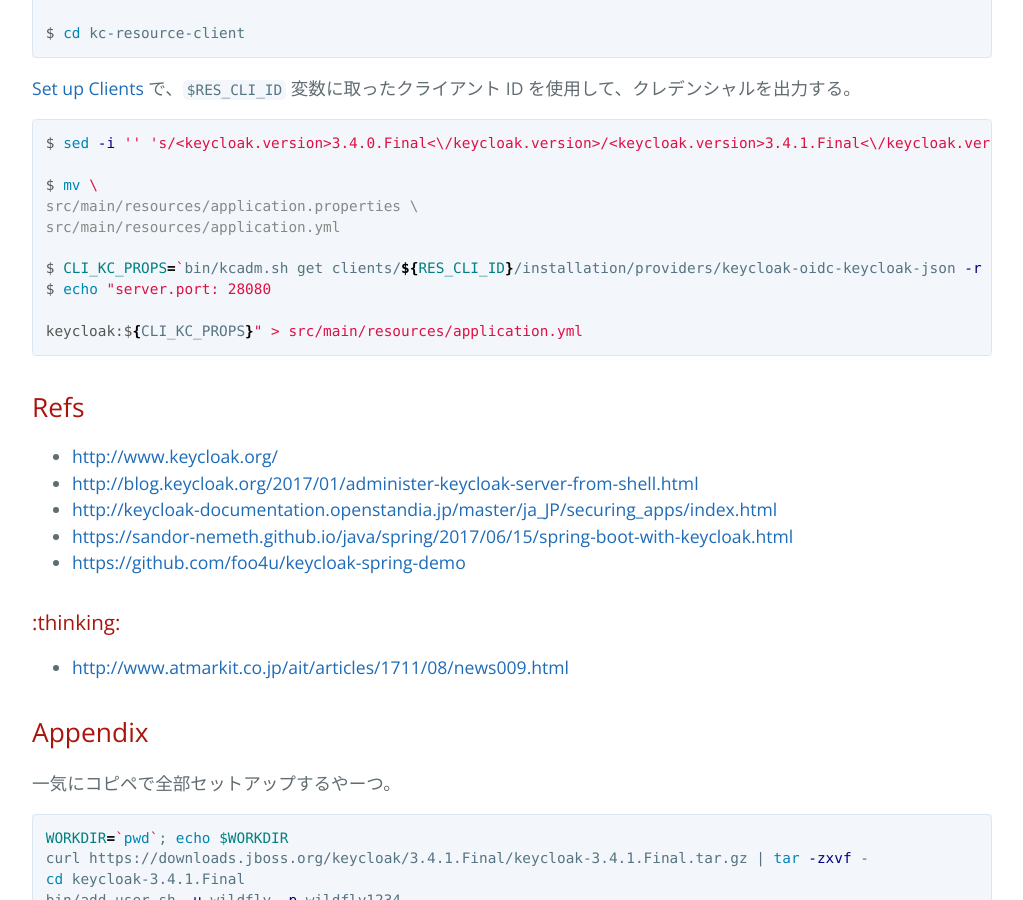
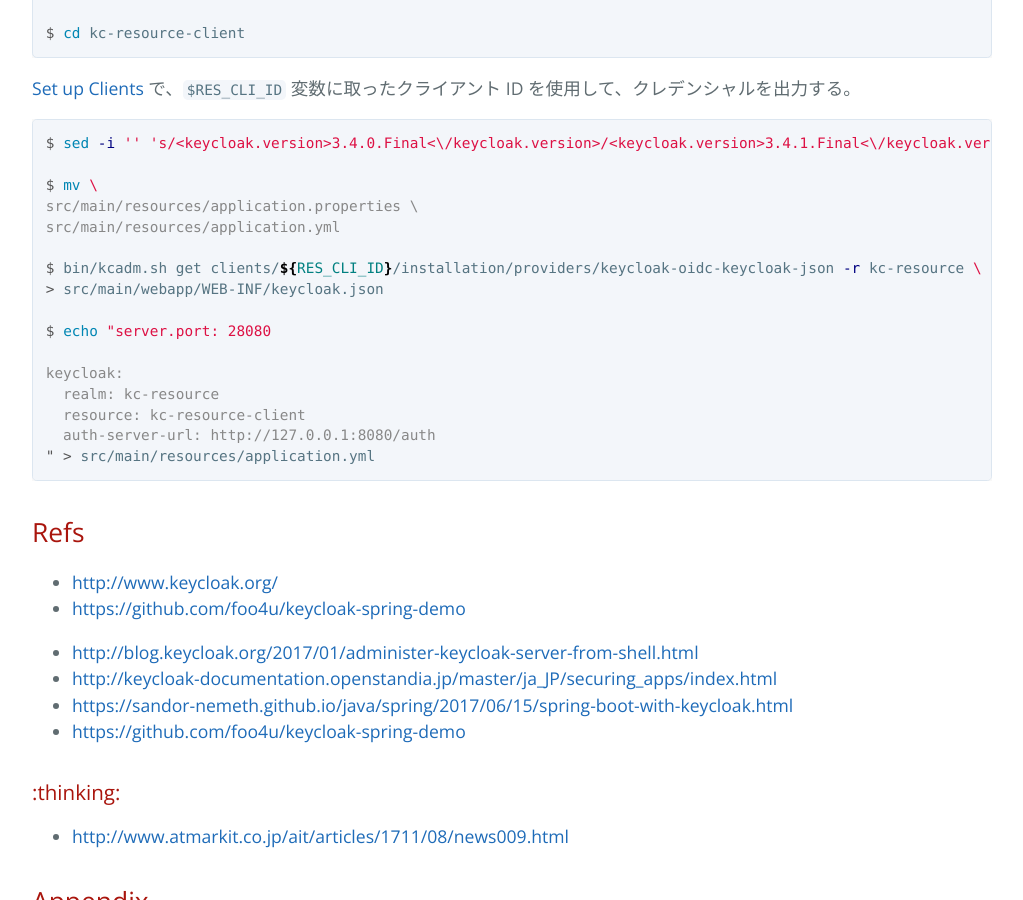
Before and after one commit to yo1000/blog.yo1000.com, a Jekyll site: the page built from _posts/2017-12-18-keycloak-demo.md, in a window 1280 px wide and 900 px high, scrolled down 5558 px. Shown: the whole window, without its empty margins (224-1247 px from the left). Built offline with Jekyll 4.4.1, drawn with Linux system fonts in a browser that asks for light colours; our own code applies the rules of GitHub Pages for plain Markdown files.

Commit message:
Update 2017-12-18-keycloak-demo.md

````diff
--- a/_posts/2017-12-18-keycloak-demo.md
+++ b/_posts/2017-12-18-keycloak-demo.md
@@ -262,15 +262,23 @@
 src/main/resources/application.properties \
 src/main/resources/application.yml
 
-$ CLI_KC_PROPS=`bin/kcadm.sh get clients/${RES_CLI_ID}/installation/providers/keycloak-oidc-keycloak-json -r kc-resource | grep -v confidential-port | sed -e s/[\"{},]*//g | sed s/\ :/:/g`
+$ bin/kcadm.sh get clients/${RES_CLI_ID}/installation/providers/keycloak-oidc-keycloak-json -r kc-resource \
+> src/main/webapp/WEB-INF/keycloak.json
+
 $ echo "server.port: 28080
 
-keycloak:${CLI_KC_PROPS}" > src/main/resources/application.yml
+keycloak:
+  realm: kc-resource
+  resource: kc-resource-client
+  auth-server-url: http://127.0.0.1:8080/auth
+" > src/main/resources/application.yml
 ```
 
 ## Refs
 
 - [http://www.keycloak.org/](http://www.keycloak.org/)
+- [https://github.com/foo4u/keycloak-spring-demo](https://github.com/foo4u/keycloak-spring-demo)
+
 - [http://blog.keycloak.org/2017/01/administer-keycloak-server-from-shell.html](http://blog.keycloak.org/2017/01/administer-keycloak-server-from-shell.html)
 - [http://keycloak-documentation.openstandia.jp/master/ja_JP/securing_apps/index.html](http://keycloak-documentation.openstandia.jp/master/ja_JP/securing_apps/index.html)
 - [https://sandor-nemeth.github.io/java/spring/2017/06/15/spring-boot-with-keycloak.html](https://sandor-nemeth.github.io/java/spring/2017/06/15/spring-boot-with-keycloak.html)
````
